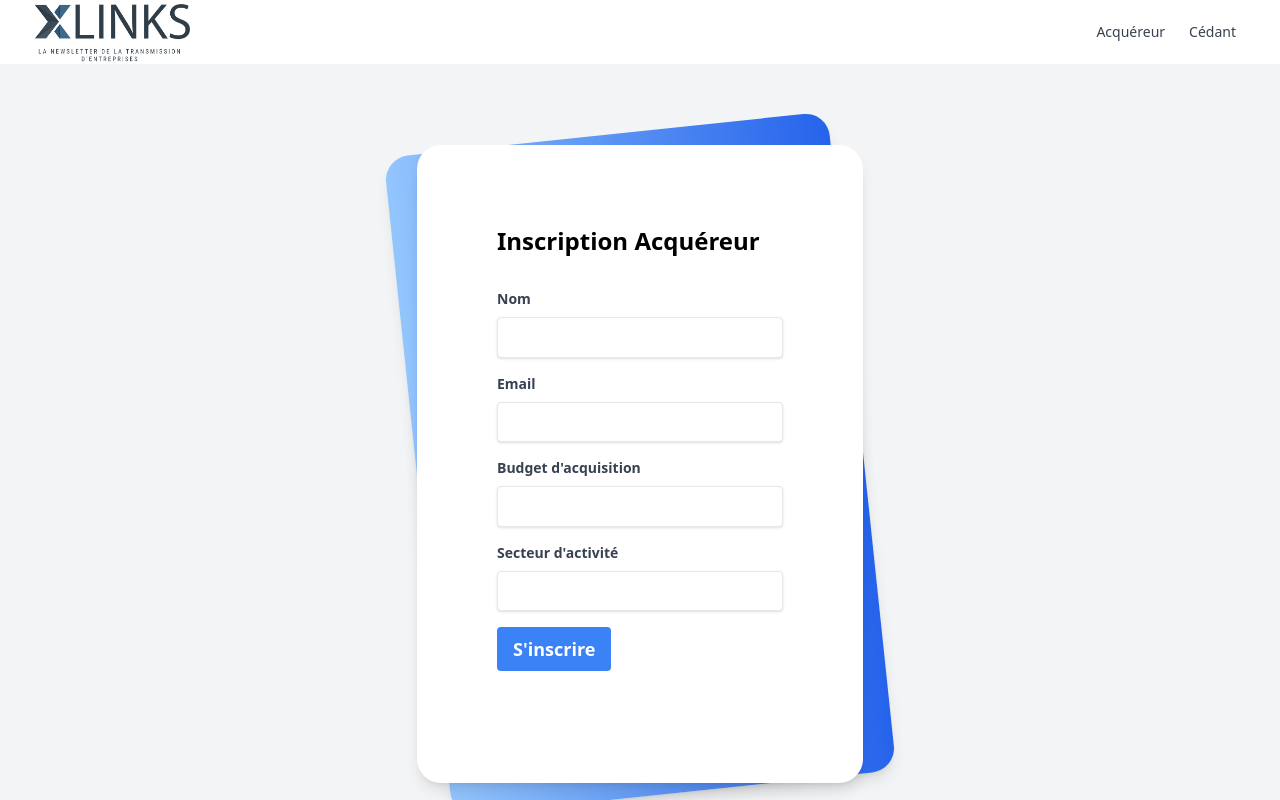
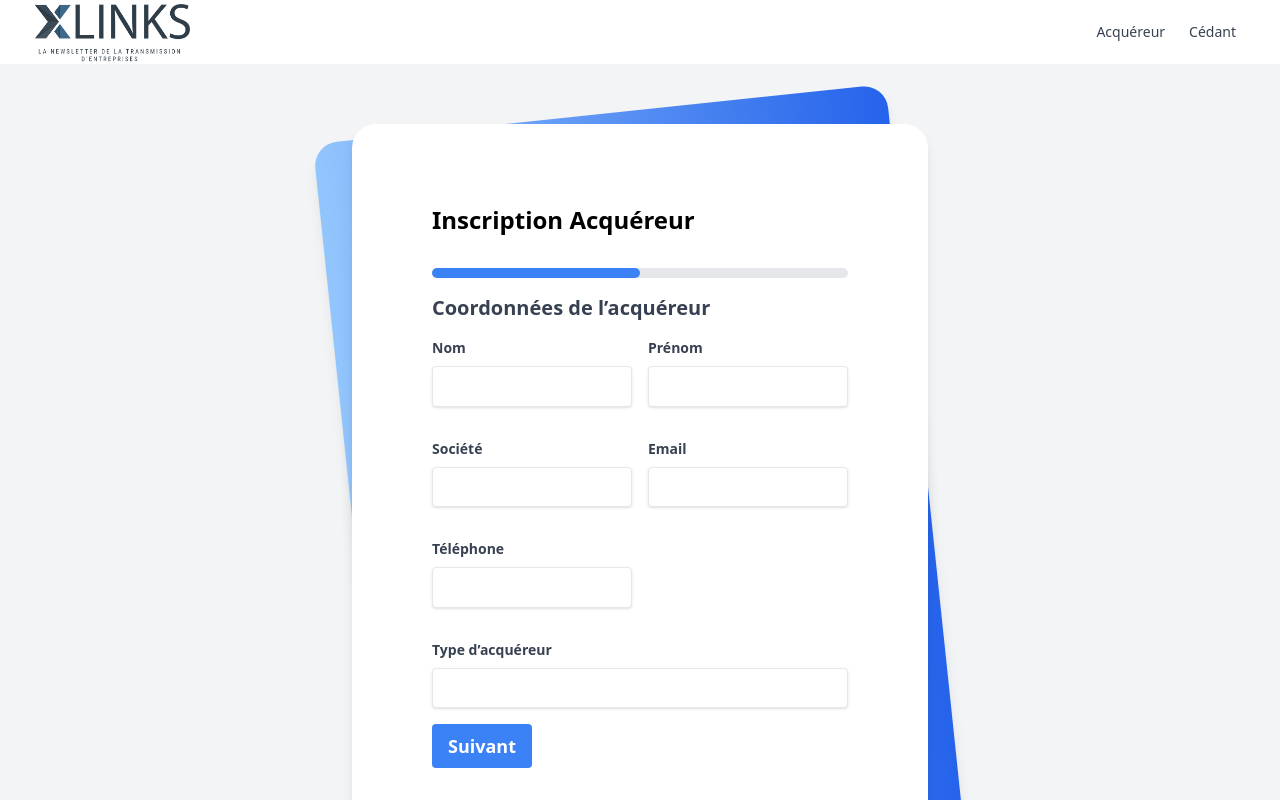
Before and after one commit to JeanBeq/Workshop-Xlinks, a Vue app: page /acquereur in a window 1280 px wide. Shown: the top 800 px of the page. Built offline with nearby package versions, Linux system fonts and the light colour scheme.

Commit message:
refactor: Update App.vue layout to use absolute path for logo image

```diff
--- a/src/App.vue
+++ b/src/App.vue
@@ -6,7 +6,7 @@
         <div class="flex justify-between h-16">
           <div class="flex">
             <div class="flex-shrink-0 flex items-center">
-              <router-link to="/" class="text-xl font-bold text-gray-800"><img class="object-cover w-40" src="../public/logo.png" alt=""></router-link>
+              <router-link to="/" class="text-xl font-bold text-gray-800"><img class="object-cover w-40" src="/logo.png" alt=""></router-link>
             </div>
           </div>
           <div class="flex items-center">
--- a/src/views/AcquereurForm.vue
+++ b/src/views/AcquereurForm.vue
@@ -9,27 +9,76 @@
           </div>
           <div class="divide-y divide-gray-200">
             <div class="py-8 text-base leading-6 space-y-4 text-gray-700 sm:text-lg sm:leading-7">
+              <!-- Barre de progression -->
+              <div class="w-full bg-gray-200 rounded-full h-2.5 mb-4">
+                <div :class="progressBarClass" class="h-2.5 rounded-full"></div>
+              </div>
               <form @submit.prevent="submitForm">
+                <!-- Étape 1: Coordonnées de l’acquéreur -->
+                <div v-if="step === 1">
+                  <h2 class="text-xl font-semibold mb-4">Coordonnées de l’acquéreur</h2>
+                  <div class="grid grid-cols-1 sm:grid-cols-2 gap-4">
                     <div class="mb-4">
                       <label for="name" class="block text-gray-700 text-sm font-bold mb-2">Nom</label>
                       <input v-model="form.name" type="text" id="name" class="shadow appearance-none border rounded w-full py-2 px-3 text-gray-700 leading-tight focus:outline-none focus:shadow-outline" required>
+                    </div>
+                    <div class="mb-4">
+                      <label for="firstName" class="block text-gray-700 text-sm font-bold mb-2">Prénom</label>
+                      <input v-model="form.firstName" type="text" id="firstName" class="shadow appearance-none border rounded w-full py-2 px-3 text-gray-700 leading-tight focus:outline-none focus:shadow-outline" required>
+                    </div>
+                    <div class="mb-4">
+                      <label for="company" class="block text-gray-700 text-sm font-bold mb-2">Société</label>
+                      <input v-model="form.company" type="text" id="company" class="shadow appearance-none border rounded w-full py-2 px-3 text-gray-700 leading-tight focus:outline-none focus:shadow-outline" required>
                     </div>
                     <div class="mb-4">
                       <label for="email" class="block text-gray-700 text-sm font-bold mb-2">Email</label>
                       <input v-model="form.email" type="email" id="email" class="shadow appearance-none border rounded w-full py-2 px-3 text-gray-700 leading-tight focus:outline-none focus:shadow-outline" required>
                     </div>
                     <div class="mb-4">
-                    <label for="budget" class="block text-gray-700 text-sm font-bold mb-2">Budget d'acquisition</label>
-                    <input v-model="form.budget" type="number" id="budget" class="shadow appearance-none border rounded w-full py-2 px-3 text-gray-700 leading-tight focus:outline-none focus:shadow-outline" required>
+                      <label for="phone" class="block text-gray-700 text-sm font-bold mb-2">Téléphone</label>
+                      <input v-model="form.phone" type="tel" id="phone" class="shadow appearance-none border rounded w-full py-2 px-3 text-gray-700 leading-tight focus:outline-none focus:shadow-outline" required>
+                    </div>
+                    <div class="mb-4 sm:col-span-2">
+                      <label for="buyerType" class="block text-gray-700 text-sm font-bold mb-2">Type d’acquéreur</label>
+                      <input v-model="form.buyerType" type="text" id="buyerType" class="shadow appearance-none border rounded w-full py-2 px-3 text-gray-700 leading-tight focus:outline-none focus:shadow-outline" required>
+                    </div>
+                  </div>
+                  <div class="flex items-center justify-between">
+                    <button type="button" @click="nextStep" class="bg-blue-500 hover:bg-blue-700 text-white font-bold py-2 px-4 rounded focus:outline-none focus:shadow-outline">
+                      Suivant
+                    </button>
+                  </div>
+                </div>
+
+                <!-- Étape 2: Cible recherchée -->
+                <div v-if="step === 2">
+                  <h2 class="text-xl font-semibold mb-4">Cible recherchée</h2>
+                  <div class="grid grid-cols-1 sm:grid-cols-2 gap-4">
+                    <div class="mb-4 sm:col-span-2">
+                      <label for="targetSector" class="block text-gray-700 text-sm font-bold mb-2">Secteurs d’activité (code NAF) visés</label>
+                      <input v-model="form.targetSector" type="text" id="targetSector" class="shadow appearance-none border rounded w-full py-2 px-3 text-gray-700 leading-tight focus:outline-none focus:shadow-outline" required>
                     </div>
                     <div class="mb-4">
-                    <label for="sector" class="block text-gray-700 text-sm font-bold mb-2">Secteur d'activité</label>
-                    <input v-model="form.sector" type="text" id="sector" class="shadow appearance-none border rounded w-full py-2 px-3 text-gray-700 leading-tight focus:outline-none focus:shadow-outline" required>
+                      <label for="targetEmployees" class="block text-gray-700 text-sm font-bold mb-2">Nombre de collaborateurs</label>
+                      <input v-model="form.targetEmployees" type="number" id="targetEmployees" class="shadow appearance-none border rounded w-full py-2 px-3 text-gray-700 leading-tight focus:outline-none focus:shadow-outline" required>
+                    </div>
+                    <div class="mb-4">
+                      <label for="targetLocation" class="block text-gray-700 text-sm font-bold mb-2">Localisations géographiques</label>
+                      <input v-model="form.targetLocation" type="text" id="targetLocation" class="shadow appearance-none border rounded w-full py-2 px-3 text-gray-700 leading-tight focus:outline-none focus:shadow-outline" required>
+                    </div>
+                    <div class="mb-4 sm:col-span-2">
+                      <label for="averageRevenue" class="block text-gray-700 text-sm font-bold mb-2">Niveau moyen de CA sur les 2 dernières années</label>
+                      <input v-model="form.averageRevenue" type="number" id="averageRevenue" class="shadow appearance-none border rounded w-full py-2 px-3 text-gray-700 leading-tight focus:outline-none focus:shadow-outline" required>
+                    </div>
                   </div>
                   <div class="flex items-center justify-between">
+                    <button type="button" @click="prevStep" class="bg-gray-500 hover:bg-gray-700 text-white font-bold py-2 px-4 rounded focus:outline-none focus:shadow-outline">
+                      Précédent
+                    </button>
                     <button type="submit" class="bg-blue-500 hover:bg-blue-700 text-white font-bold py-2 px-4 rounded focus:outline-none focus:shadow-outline">
                       S'inscrire
                     </button>
+                  </div>
                 </div>
               </form>
             </div>
@@ -41,15 +90,36 @@
 </template>
 
 <script setup>
-  import { reactive } from 'vue'
+import { reactive, ref, computed } from 'vue'
 
 const form = reactive({
   name: '',
+  firstName: '',
+  company: '',
   email: '',
-    budget: '',
-    sector: ''
+  phone: '',
+  buyerType: '',
+  targetSector: '',
+  targetEmployees: '',
+  targetLocation: '',
+  averageRevenue: ''
 })
 
+const step = ref(1)
+
+const nextStep = () => {
+  step.value = 2
+}
+
+const prevStep = () => {
+  step.value = 1
+}
+
 const submitForm = () => {
+  // Logique de soumission du formulaire
 }
+
+const progressBarClass = computed(() => {
+  return step.value === 1 ? 'w-1/2 bg-blue-500' : 'w-full bg-blue-500'
+})
 </script>
--- a/src/views/CedantForm.vue
+++ b/src/views/CedantForm.vue
@@ -10,14 +10,7 @@
           <div class="divide-y divide-gray-200">
             <div class="py-8 text-base leading-6 space-y-4 text-gray-700 sm:text-lg sm:leading-7">
               <form @submit.prevent="submitForm">
-                  <div class="mb-4">
-                    <label for="name" class="block text-gray-700 text-sm font-bold mb-2">Nom</label>
-                    <input v-model="form.name" type="text" id="name" class="shadow appearance-none border rounded w-full py-2 px-3 text-gray-700 leading-tight focus:outline-none focus:shadow-outline" required>
-                  </div>
-                  <div class="mb-4">
-                    <label for="email" class="block text-gray-700 text-sm font-bold mb-2">Email</label>
-                    <input v-model="form.email" type="email" id="email" class="shadow appearance-none border rounded w-full py-2 px-3 text-gray-700 leading-tight focus:outline-none focus:shadow-outline" required>
-                  </div>
+                <div class="grid grid-cols-1 sm:grid-cols-2 gap-4">
                   <div class="mb-4">
                     <label for="companyValue" class="block text-gray-700 text-sm font-bold mb-2">Valeur estimée de l'entreprise</label>
                     <input v-model="form.companyValue" type="number" id="companyValue" class="shadow appearance-none border rounded w-full py-2 px-3 text-gray-700 leading-tight focus:outline-none focus:shadow-outline" required>
@@ -25,6 +18,27 @@
                   <div class="mb-4">
                     <label for="sector" class="block text-gray-700 text-sm font-bold mb-2">Secteur d'activité</label>
                     <input v-model="form.sector" type="text" id="sector" class="shadow appearance-none border rounded w-full py-2 px-3 text-gray-700 leading-tight focus:outline-none focus:shadow-outline" required>
+                  </div>
+                  <div class="mb-4">
+                    <label for="nafCode" class="block text-gray-700 text-sm font-bold mb-2">Code NAF</label>
+                    <input v-model="form.nafCode" type="text" id="nafCode" class="shadow appearance-none border rounded w-full py-2 px-3 text-gray-700 leading-tight focus:outline-none focus:shadow-outline" required>
+                  </div>
+                  <div class="mb-4">
+                    <label for="employeeSize" class="block text-gray-700 text-sm font-bold mb-2">Taille d’effectif</label>
+                    <input v-model="form.employeeSize" type="number" id="employeeSize" class="shadow appearance-none border rounded w-full py-2 px-3 text-gray-700 leading-tight focus:outline-none focus:shadow-outline" required>
+                  </div>
+                  <div class="mb-4">
+                    <label for="location" class="block text-gray-700 text-sm font-bold mb-2">Localisation de l’entreprise</label>
+                    <input v-model="form.location" type="text" id="location" class="shadow appearance-none border rounded w-full py-2 px-3 text-gray-700 leading-tight focus:outline-none focus:shadow-outline" required>
+                  </div>
+                  <div class="mb-4">
+                    <label for="revenue" class="block text-gray-700 text-sm font-bold mb-2">Niveau de CA</label>
+                    <input v-model="form.revenue" type="number" id="revenue" class="shadow appearance-none border rounded w-full py-2 px-3 text-gray-700 leading-tight focus:outline-none focus:shadow-outline" required>
+                  </div>
+                  <div class="mb-4 sm:col-span-2">
+                    <label for="tc" class="block text-gray-700 text-sm font-bold mb-2">TC</label>
+                    <input v-model="form.tc" type="text" id="tc" class="shadow appearance-none border rounded w-full py-2 px-3 text-gray-700 leading-tight focus:outline-none focus:shadow-outline" required>
+                  </div>
                 </div>
                 <div class="flex items-center justify-between">
                   <button type="submit" class="bg-green-500 hover:bg-green-700 text-white font-bold py-2 px-4 rounded focus:outline-none focus:shadow-outline">
@@ -41,18 +55,19 @@
 </template>
 
 <script setup>
-  import { reactive, ref } from 'vue'
+import { reactive } from 'vue'
 
 const form = reactive({
-    name: '',
-    email: '',
   companyValue: '',
-    sector: ''
+  sector: '',
+  nafCode: '',
+  employeeSize: '',
+  location: '',
+  revenue: '',
+  tc: ''
 })
 
-  const potentialBuyers = ref(0)
-
 const submitForm = () => {
-
+  // Logique de soumission du formulaire
 }
 </script>
```
Lines whose indentation alone changed are shown as unchanged.
